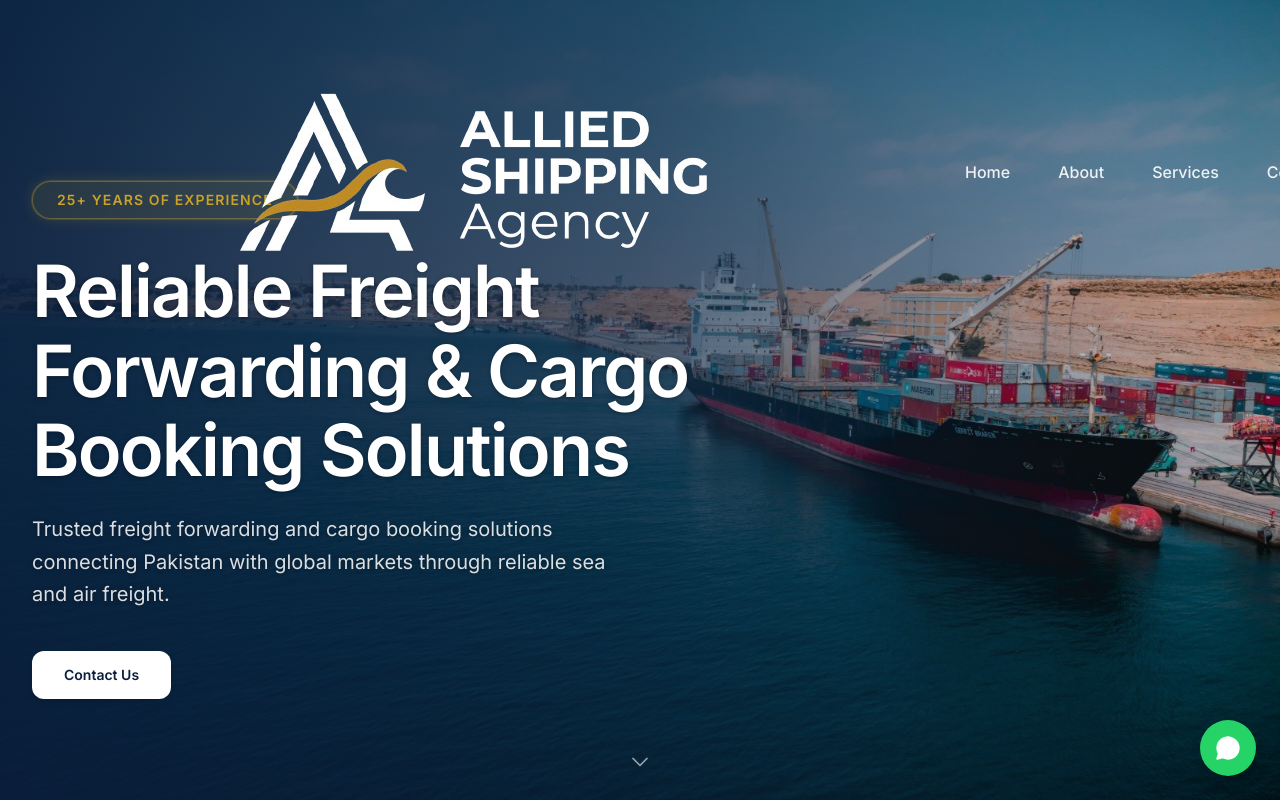
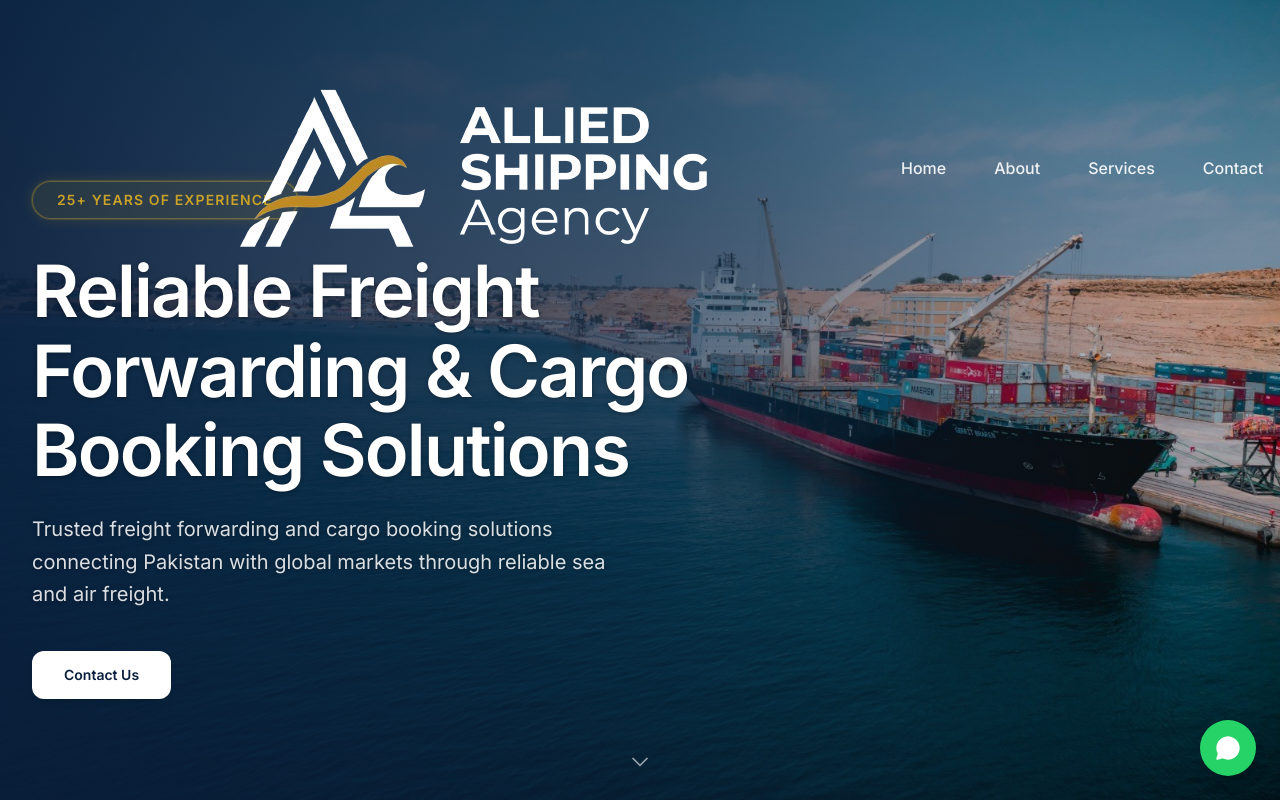
Before and after one commit to Mairaarshad19/allied-shipping-website, a Next.js app: page / in a window 1280 px wide. Shown: the top 800 px of the page. Built offline with nearby package versions, Linux system fonts and the light colour scheme.

Commit message:
style(navbar): refine spacing, sizing and logo alignment

```diff
--- a/components/Header.tsx
+++ b/components/Header.tsx
@@ -60,12 +60,16 @@
           : "bg-transparent"
       }`}
     >
-      <Container className="flex items-center justify-between py-6 md:py-7">
+      <Container
+        className={`flex items-center justify-between transition-all duration-300 ${
+          scrolled ? "py-3.5 md:py-4" : "py-5 md:py-6"
+        }`}
+      >
         {/* Logo — left */}
         <button
           type="button"
           onClick={() => scrollToSection("home")}
-          className="shrink-0 mr-10 md:mr-16"
+          className="shrink-0 flex items-center"
           aria-label="Allied Shipping Agency — Home"
         >
           <Image
@@ -83,9 +87,9 @@
           />
         </button>
 
-        {/* Desktop nav — right */}
-        <div className="hidden md:flex items-center">
-          <nav className="flex items-center gap-10 md:gap-12">
+        {/* Desktop nav + CTA — right */}
+        <div className="hidden md:flex items-center gap-8 lg:gap-12">
+          <nav className="flex items-center gap-8 lg:gap-12">
             {NAV_LINKS.map((link) => (
               <button
                 key={link.sectionId}
@@ -94,7 +98,7 @@
                   scrollToSection(link.sectionId);
                   closeMenu();
                 }}
-                className={`text-[15px] md:text-base font-medium transition-all duration-200 cursor-pointer relative after:absolute after:bottom-[-4px] after:left-0 after:w-0 after:h-[2px] after:bg-gold after:transition-all after:duration-200 hover:after:w-full ${
+                className={`text-[15px] lg:text-base font-medium transition-all duration-200 cursor-pointer relative after:absolute after:bottom-[-4px] after:left-0 after:w-0 after:h-[2px] after:bg-gold after:transition-all after:duration-200 hover:after:w-full ${
                   scrolled
                     ? "text-body hover:text-navy-primary"
                     : "text-white/90 hover:text-white"
@@ -104,6 +108,18 @@
               </button>
             ))}
           </nav>
+          {/* CTA button */}
+          <button
+            type="button"
+            onClick={() => scrollToSection("cta-section")}
+            className={`rounded-full px-5 py-2.5 text-sm font-semibold whitespace-nowrap transition-all duration-200 ${
+              scrolled
+                ? "bg-navy-primary text-white hover:bg-navy-primary/90 hover:shadow-md"
+                : "bg-white text-navy-primary hover:bg-navy-primary hover:text-white"
+            }`}
+          >
+            Get a Quote
+          </button>
         </div>
 
         {/* Mobile hamburger */}
```
